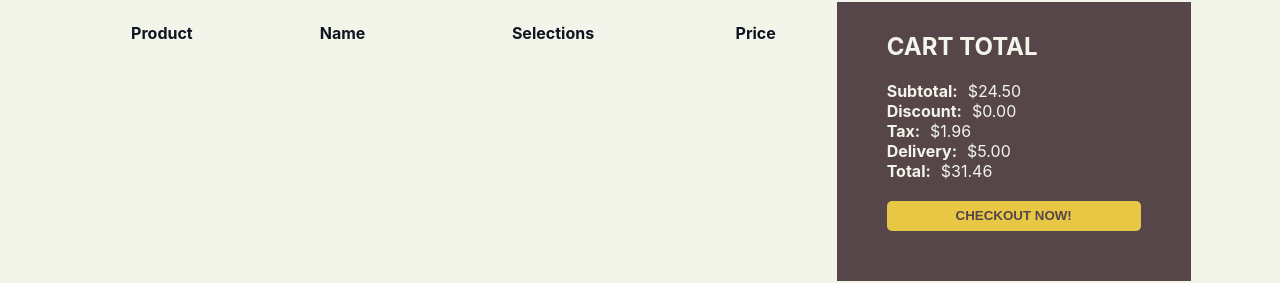
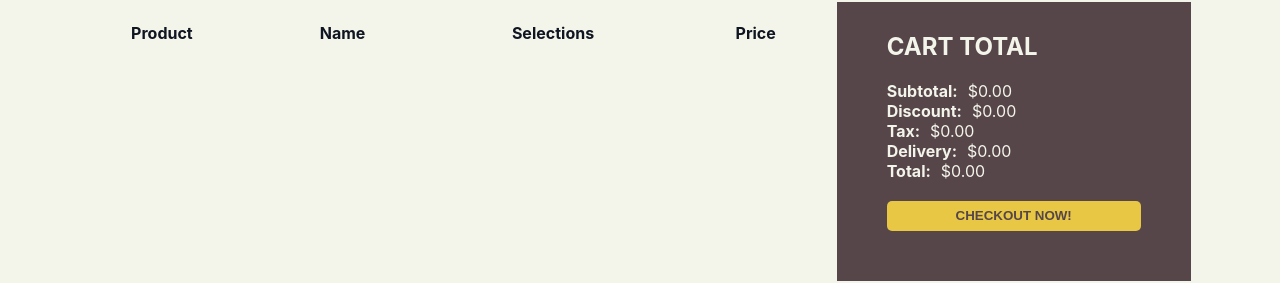
Before and after one commit to millennialmoron/Cinematic-Snacks, a Next.js app: page /cart in a window 1280 px wide. Shown: the part 148-431 px from the top of the page. Built offline with nearby package versions, Linux system fonts and the light colour scheme.

Commit message:
cart totals is not hardcoded now, totals amounts coming into the cart page

```diff
--- a/pages/cart.jsx
+++ b/pages/cart.jsx
@@ -62,74 +62,74 @@ export default function Cart(props) {
         let newPrice = pizzaChoice.price;
         // console.log(newPrice);
         priceAddOns += newPrice;
-        console.log(priceAddOns);
+        // console.log(priceAddOns);
       }
     }
     if (candyChoice) {
       if (candyChoice.price) {
         let newPrice = candyChoice.price;
         priceAddOns += newPrice;
-        console.log(priceAddOns);
+        // console.log(priceAddOns);
       }
     }
     if (cheesecakeChoice) {
       if (cheesecakeChoice.price) {
         let newPrice = cheesecakeChoice.price;
         priceAddOns += newPrice;
-        console.log(priceAddOns);
+        // console.log(priceAddOns);
       }
     }
     if (coffeeChoice) {
       if (coffeeChoice.price) {
         let newPrice = coffeeChoice.price;
         priceAddOns += newPrice;
-        console.log(priceAddOns);
+        // console.log(priceAddOns);
       }
     }
     if (drinkChoice) {
       if (drinkChoice.price) {
         let newPrice = drinkChoice.price;
         priceAddOns += newPrice;
-        console.log(priceAddOns);
+        // console.log(priceAddOns);
       }
     }
     if (iceCreamChoice) {
       if (iceCreamChoice.price) {
         let newPrice = iceCreamChoice.price;
         priceAddOns += newPrice;
-        console.log(priceAddOns);
+        // console.log(priceAddOns);
       }
     }
     if (juiceChoice) {
       if (juiceChoice.price) {
         let newPrice = juiceChoice.price;
         priceAddOns += newPrice;
-        console.log(priceAddOns);
+        // console.log(priceAddOns);
       }
     }
     if (pieChoice) {
       if (pieChoice.price) {
         let newPrice = pieChoice.price;
         priceAddOns += newPrice;
-        console.log(priceAddOns);
+        // console.log(priceAddOns);
       }
     }
     if (sauceChoice) {
       if (sauceChoice.price) {
         let newPrice = sauceChoice.price;
         priceAddOns += newPrice;
-        console.log(priceAddOns);
+        // console.log(priceAddOns);
       }
     }
     if (wineChoice) {
       if (wineChoice.price) {
         let newPrice = wineChoice.price;
         priceAddOns += newPrice;
-        console.log(priceAddOns);
+        // console.log(priceAddOns);
       }
     }
 
-    console.log(priceAddOns);
+    // console.log(priceAddOns);
 
     return {
       ...item,
@@ -137,6 +137,27 @@ export default function Cart(props) {
       priceAddOns,
     };
   });
+
+  const itemTotals = finalCart.map((item) => {
+    const itemAmount = item.price;
+    const itemExtra = item.priceAddOns;
+    return itemAmount + itemExtra;
+  });
+
+  function totalCart(itemTotals) {
+    let cartTotal = 0;
+
+    for (let i = 0; i < itemTotals.length; i++) {
+      cartTotal += itemTotals[i];
+    }
+    return cartTotal;
+  }
+
+  const numItems = finalCart.length;
+  const total = totalCart(itemTotals);
+  const tax = total * 0.0825;
+  const delivery = numItems * 3.5;
+  const finalTotal = total + tax + delivery;
 
   return (
     <div className={styles.container}>
@@ -148,7 +169,6 @@ export default function Cart(props) {
               <th>Name</th>
               <th>Selections</th>
               <th>Price</th>
-              {console.log(finalCart)}
             </tr>
           </thead>
           <tbody>
@@ -194,19 +214,22 @@ export default function Cart(props) {
         <div className={styles.wrapper}>
           <h2 className={styles.title}>CART TOTAL</h2>
           <div className={styles.totalText}>
-            <b className={styles.totalTextTitle}>Subtotal:</b>$24.50
+            <b className={styles.totalTextTitle}>Subtotal:</b>$
+            {total.toFixed(2)}
           </div>
           <div className={styles.totalText}>
             <b className={styles.totalTextTitle}>Discount:</b>$0.00
           </div>
           <div className={styles.totalText}>
-            <b className={styles.totalTextTitle}>Tax:</b>$1.96
+            <b className={styles.totalTextTitle}>Tax:</b>${tax.toFixed(2)}
           </div>
           <div className={styles.totalText}>
-            <b className={styles.totalTextTitle}>Delivery:</b>$5.00
+            <b className={styles.totalTextTitle}>Delivery:</b>$
+            {delivery <= 12 ? delivery.toFixed(2) : 12}
           </div>
           <div className={styles.totalText}>
-            <b className={styles.totalTextTitle}>Total:</b>$31.46
+            <b className={styles.totalTextTitle}>Total:</b>$
+            {finalTotal.toFixed(2)}
           </div>
           <button className={styles.button}>CHECKOUT NOW!</button>
         </div>
```
Also changed, not shown: pages/product/Pizza.jsx (+2 -5 lines), pages/product/[id].jsx (+8 -4 lines).
